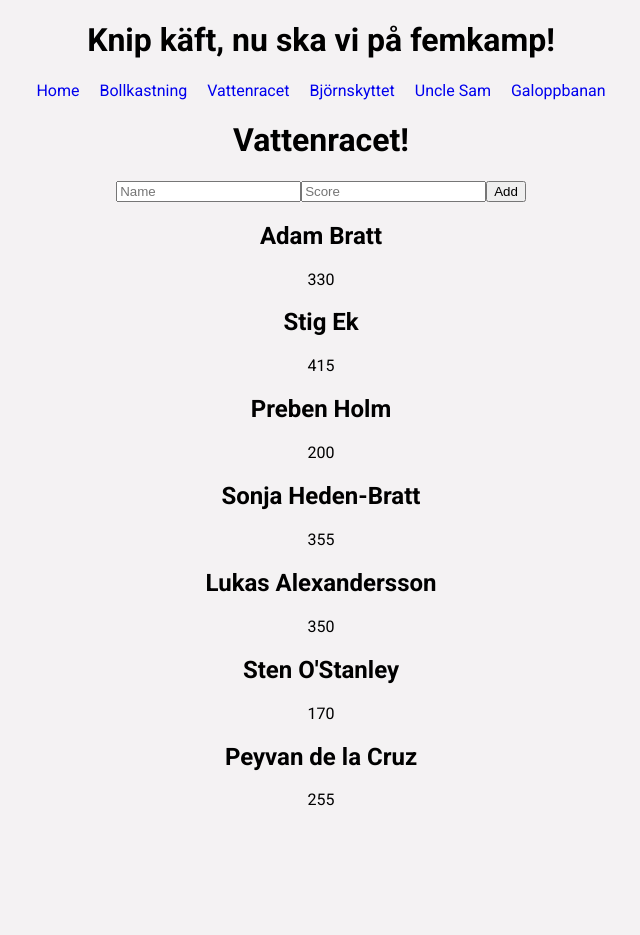
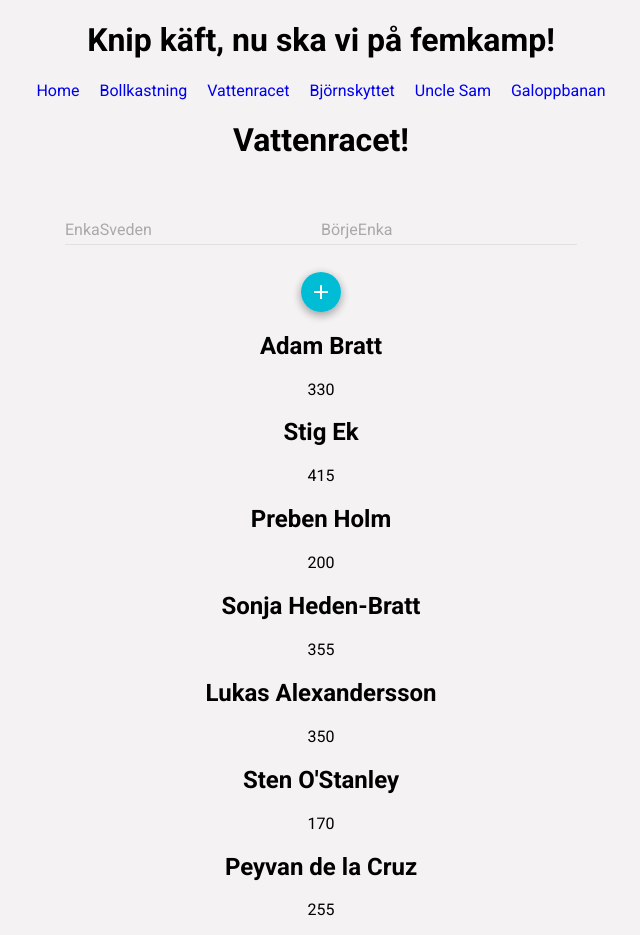
Before and after one commit to viktorjohan/femkamp, a React (Create React App) app: page /vattenracet in a window 1280 px wide. Shown: the whole page, without its empty margins (319-959 px from the left). Before the commit the page ends 825 px from the top, so only its background shows below. Built offline with nearby package versions, Linux system fonts and the light colour scheme.

Commit message:
material-ui

```diff
--- a/package.json
+++ b/package.json
@@ -7,6 +7,7 @@
   },
   "dependencies": {
     "axios": "^0.15.3",
+    "material-ui": "^0.17.0",
     "react": "^15.4.2",
     "react-dom": "^15.4.2",
     "react-router": "^3.0.2"
--- a/src/components/Vattenracet.js
+++ b/src/components/Vattenracet.js
@@ -1,4 +1,13 @@
 import React, {Component} from 'react';
+import MuiThemeProvider from 'material-ui/styles/MuiThemeProvider';
+import RaisedButton from 'material-ui/RaisedButton';
+import FloatingActionButton from 'material-ui/FloatingActionButton';
+import ContentAdd from 'material-ui/svg-icons/content/add';
+
+
+import TextField from 'material-ui/TextField';
+
+
 
 export default class Vattenracet extends Component{
 
@@ -6,8 +15,8 @@ export default class Vattenracet extends Component{
 		e.preventDefault();
 
 		var myObj = {
-			competitor: this.refs.inputName.value,
-			score: this.refs.inputScore.value
+			competitor: this.refs.inputName.getValue(),
+			score: this.refs.inputScore.getValue()
 		}
 
 		this.props.route.onAddVattenRacet(myObj);
@@ -28,15 +37,21 @@ export default class Vattenracet extends Component{
 		);
 	});
     return(
+			<MuiThemeProvider>
       <div>
         <h1>Vattenracet!</h1>
         <form onSubmit={this.handleAdd}>
-			<input type="text" placeholder="Name" ref="inputName" required/>
-			<input type="number" placeholder="Score" ref="inputScore" required/>
-			<button type="submit">Add</button>
-		</form>
+					{/*<input type="text" placeholder="Name" ref="inputName" required/>}
+					{<input type="number" placeholder="Score" ref="inputScore" required/>*/}
+						<TextField floatingLabelText="EnkaSveden" type="text" hintText="Name" ref="inputName" />
+						<TextField floatingLabelText="BörjeEnka" type="number" hintText="Score" ref="inputScore" /><br/><br/>
+					<FloatingActionButton mini={true} type="submit">
+						<ContentAdd />
+					</FloatingActionButton>
+				</form>
         <div>{theScores}</div>
       </div>
+			</MuiThemeProvider>
     )
   }
 }
```
